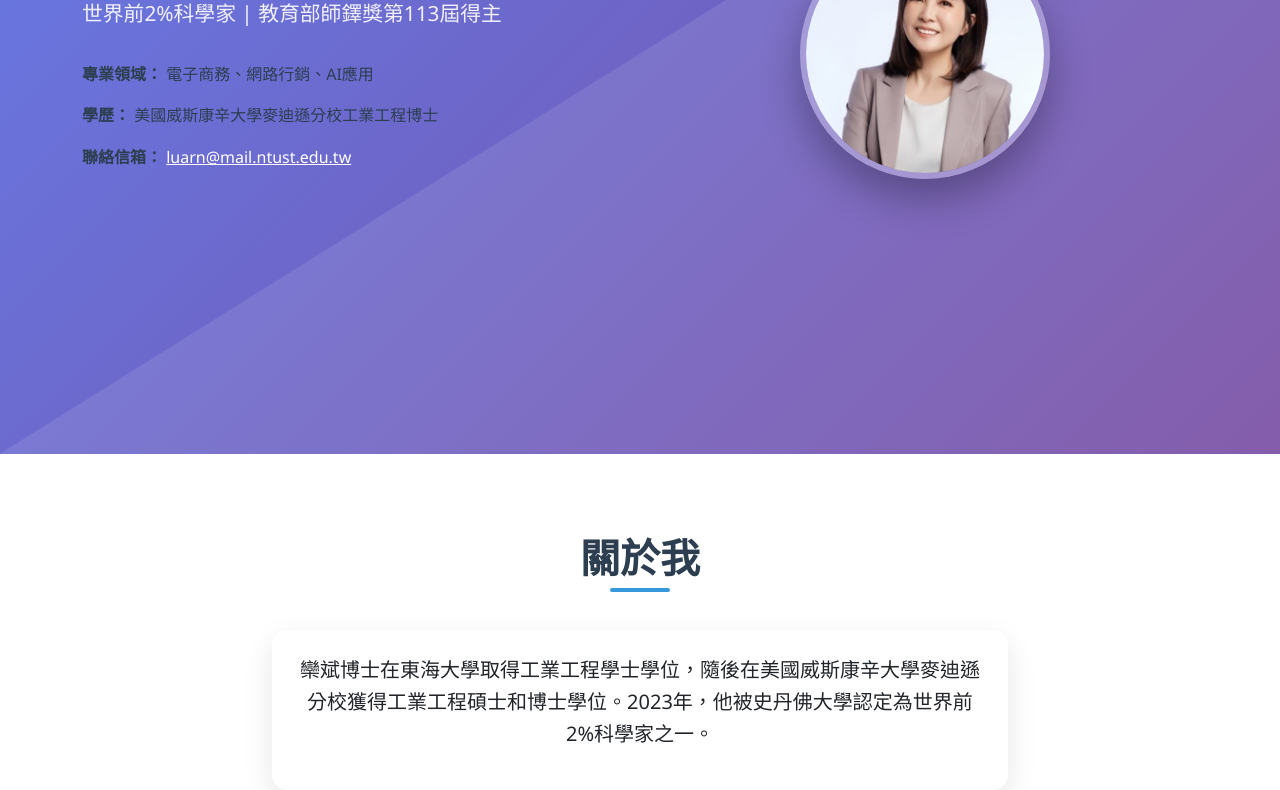
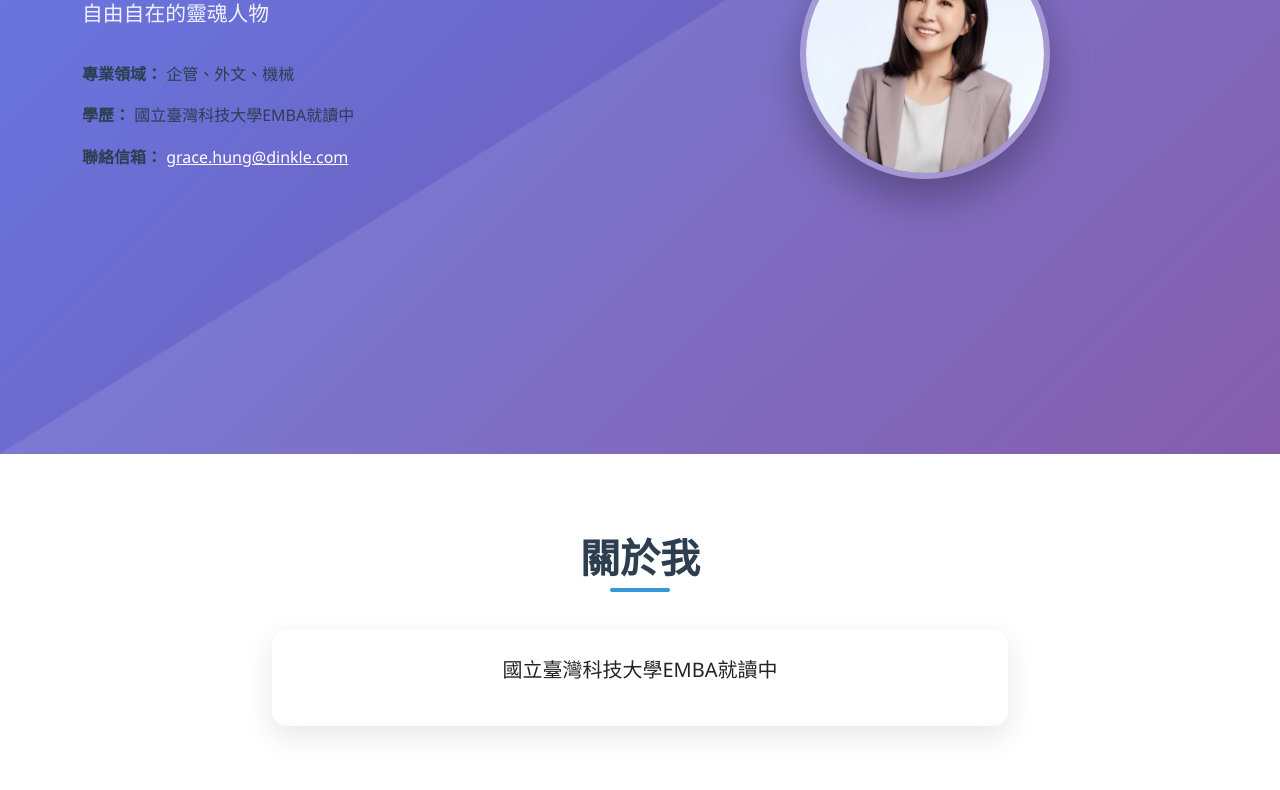
Before and after one commit to HungShuFang/HungShuFang.github.io, a plain HTML site: page index.html in a window 1280 px wide. Shown: the part 346-1136 px from the top of the page. Drawn offline with nearby package versions, Linux system fonts and the light colour scheme.

Commit message:
Update index.html

```diff
--- a/index.html
+++ b/index.html
@@ -156,15 +156,15 @@
     <script>
         // ====== 使用者資料區域 - 請修改以下內容 ======
         const profileData = {
-            name: "欒斌 教授",
-            title: "世界前2%科學家 | 教育部師鐸獎第113屆得主",
-            expertise: "電子商務、網路行銷、AI應用",
-            education: "美國威斯康辛大學麥迪遜分校工業工程博士",
-            email: "luarn@mail.ntust.edu.tw",
-            about: "欒斌博士在東海大學取得工業工程學士學位，隨後在美國威斯康辛大學麥迪遜分校獲得工業工程碩士和博士學位。2023年，他被史丹佛大學認定為世界前2%科學家之一。",
-            contactEmail: "luarn@mail.ntust.edu.tw",
-            phone: "886-2-2737-6754",
-            location: "研究室: T2-409<br>國立臺灣科技大學"
+            name: "Grace Hung",
+            title: "自由自在的靈魂人物",
+            expertise: "企管、外文、機械",
+            education: "國立臺灣科技大學EMBA就讀中",
+            email: "grace.hung@dinkle.com",
+            about: "國立臺灣科技大學EMBA就讀中",
+            contactEmail: "grace.hung@dinkle.com",
+            phone: "886-922-879700",
+            location: "新北市中和區"
         };
         // ====== 使用者資料區域結束 ======
 
```
